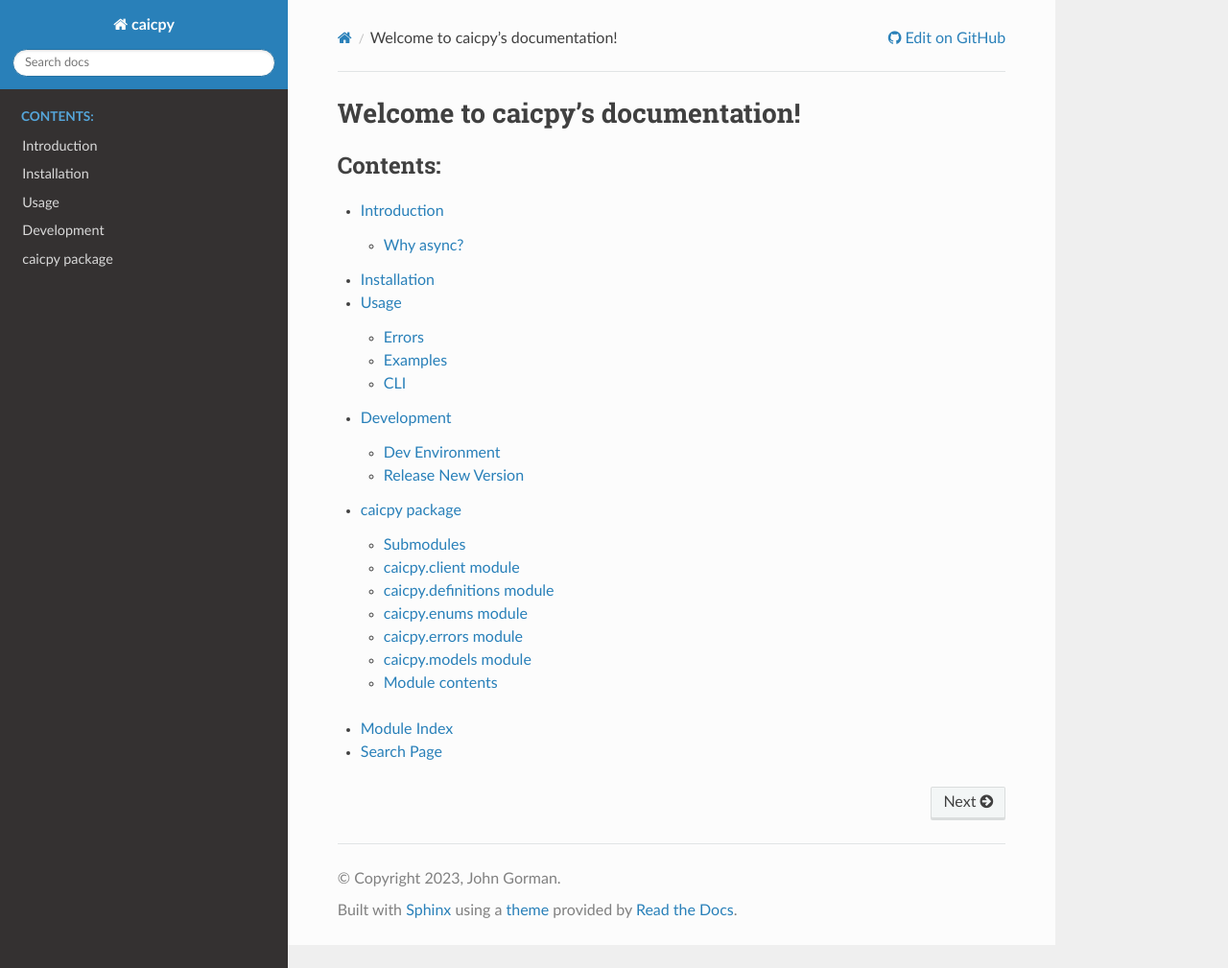
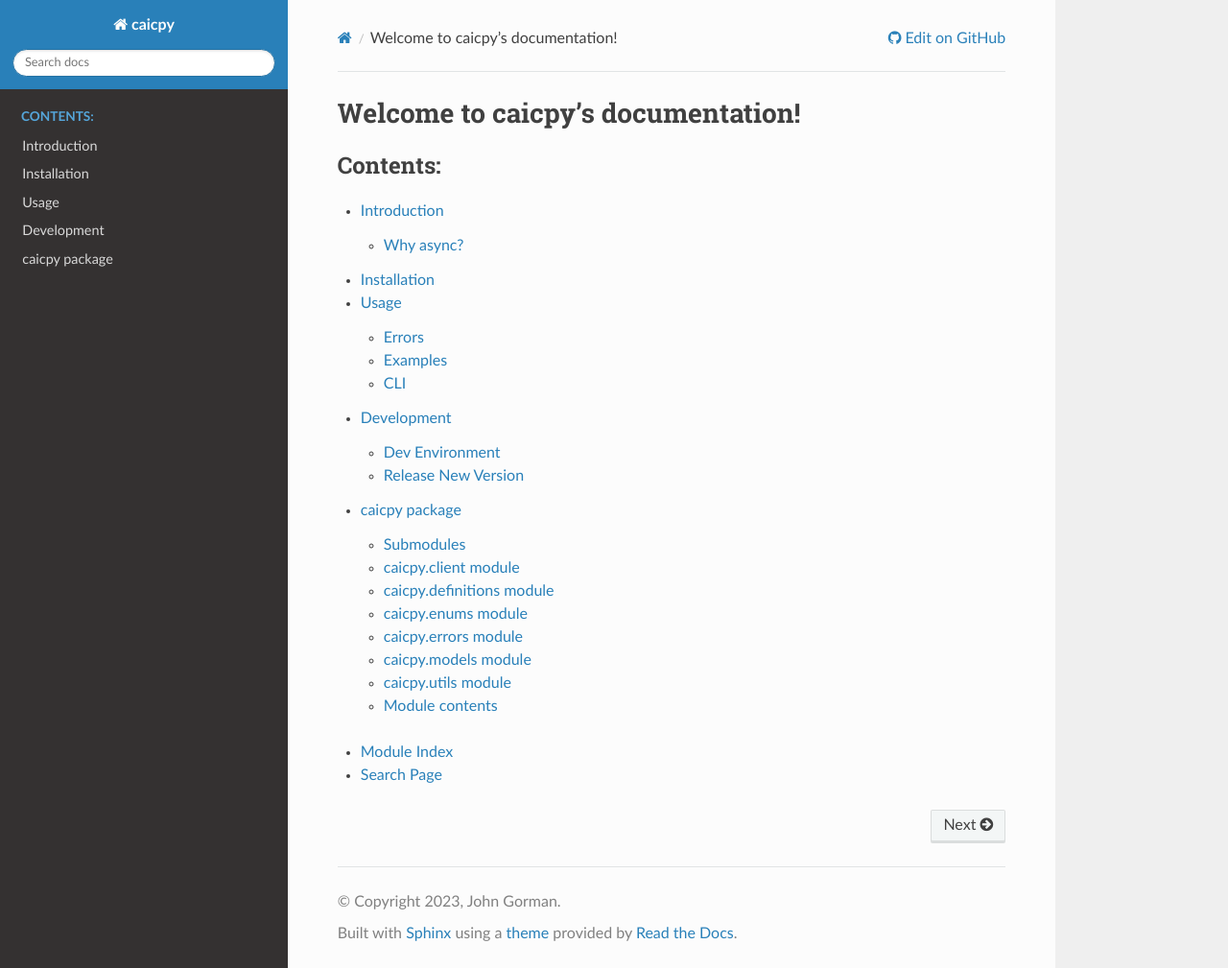
Before and after one commit to gormaniac/caic-python, a Sphinx documentation site: the page built from doc/index.rst, in a window 1280 px wide and 1009 px high. Shown: the whole window at 96% size. Built offline with Sphinx 7.4.7 and the Read the Docs theme 2.0.0, drawn with Linux system fonts in a browser that asks for light colours.

Commit message:
fix: include new utils submod in docs + fix make release

```diff
--- a/doc/caicpy.rst
+++ b/doc/caicpy.rst
@@ -44,6 +44,14 @@
    :undoc-members:
    :show-inheritance:
 
+caicpy.utils module
+-------------------
+
+.. automodule:: caicpy.utils
+   :members:
+   :undoc-members:
+   :show-inheritance:
+
 Module contents
 ---------------
 
```
Also changed, not shown: 1 other file.
